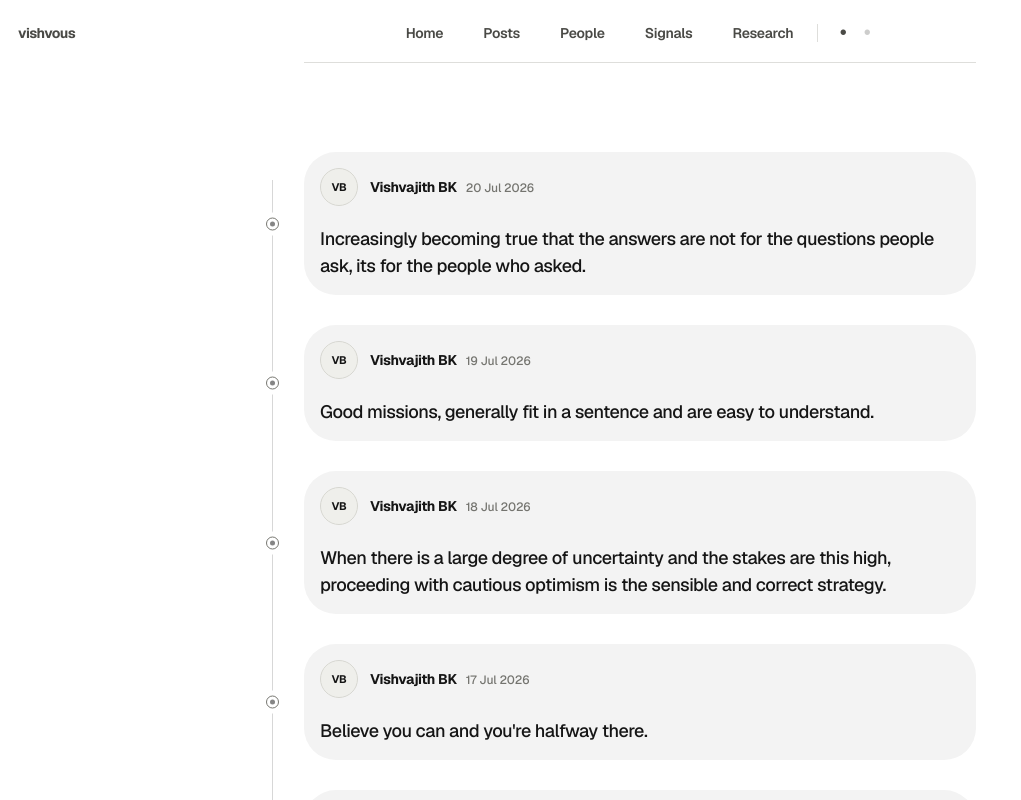
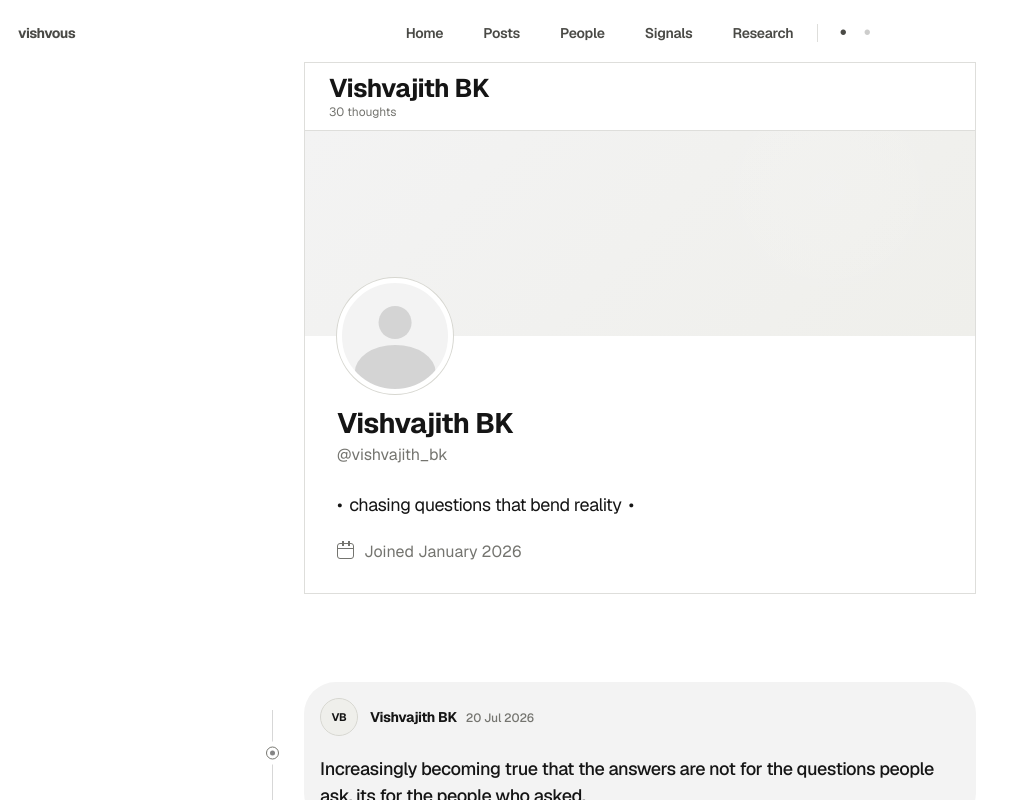
Before and after one commit to vishvajithbk/vishvous-portfolio-site, a Next.js app: page /posts in a window 1280 px wide. Shown: the top 800 px of the page, without its empty margins (0-1021 px from the left). Built offline with nearby package versions, Linux system fonts and the light colour scheme.

Commit message:
Add Posts profile header

```diff
--- a/app/globals.css
+++ b/app/globals.css
@@ -172,6 +172,15 @@ button:disabled {
   padding-top: 18px;
   background: var(--color-canvas);
   isolation: isolate;
+  transition: transform var(--duration-standard) var(--ease-emphasized);
+}
+
+html[data-posts-nav="hidden"] .site-header {
+  transform: translateY(calc(-100% - 1px));
+}
+
+.site-header:focus-within {
+  transform: translateY(0);
 }
 
 .site-header__bar {
@@ -314,6 +323,7 @@ button:disabled {
 }
 
 @media (prefers-reduced-motion: reduce) {
+  .site-header,
   .navigation a,
   .appearance-dot {
     transition: none;
--- /dev/null
+++ b/app/posts/PostsProfile.tsx
@@ -0,0 +1,109 @@
+"use client";
+
+import { useEffect } from "react";
+import styles from "./posts.module.css";
+
+const profile = {
+  name: "Vishvajith BK",
+  handle: "@vishvajith_bk",
+  bio: "chasing questions that bend reality",
+  joined: "Joined January 2026",
+} as const;
+
+function DummyAvatar({ compact = false }: { compact?: boolean }) {
+  return (
+    <span
+      className={`${styles.avatarSilhouette} ${
+        compact ? styles.compactAvatar : styles.profileAvatar
+      }`}
+      role={compact ? undefined : "img"}
+      aria-label={compact ? undefined : "Profile image placeholder"}
+    >
+      <span className={styles.avatarHead} aria-hidden="true" />
+      <span className={styles.avatarBody} aria-hidden="true" />
+    </span>
+  );
+}
+
+export function PostsProfile({ thoughtCount }: { thoughtCount: number }) {
+  useEffect(() => {
+    const root = document.documentElement;
+    let previousScrollY = window.scrollY;
+    let frameId = 0;
+
+    root.dataset.postsNav = "visible";
+
+    function updateNavigation() {
+      const currentScrollY = window.scrollY;
+      const scrollDelta = currentScrollY - previousScrollY;
+
+      if (currentScrollY <= 2 || scrollDelta < 0) {
+        root.dataset.postsNav = "visible";
+      } else if (scrollDelta > 0) {
+        root.dataset.postsNav = "hidden";
+      }
+
+      previousScrollY = currentScrollY;
+      frameId = 0;
+    }
+
+    function handleScroll() {
+      if (!frameId) {
+        frameId = window.requestAnimationFrame(updateNavigation);
+      }
+    }
+
+    window.addEventListener("scroll", handleScroll, { passive: true });
+
+    return () => {
+      window.removeEventListener("scroll", handleScroll);
+      if (frameId) {
+        window.cancelAnimationFrame(frameId);
+      }
+      delete root.dataset.postsNav;
+    };
+  }, []);
+
+  return (
+    <>
+      <div
+        className={styles.profileTakeover}
+        data-profile-takeover
+        aria-hidden="true"
+      >
+        <DummyAvatar compact />
+        <span className={styles.takeoverIdentity}>
+          <strong>{profile.name}</strong>
+          <span>{profile.bio}</span>
+        </span>
+        <span className={styles.takeoverJoined}>{profile.joined}</span>
+      </div>
+
+      <section
+        className={styles.profileHeader}
+        aria-labelledby="posts-profile-name"
+        aria-label="Posts profile"
+      >
+        <header className={styles.profileTopline}>
+          <div>
+            <h2 id="posts-profile-name">{profile.name}</h2>
+            <p>{thoughtCount} thoughts</p>
+          </div>
+        </header>
+
+        <div className={styles.profileBanner} aria-hidden="true" />
+
+        <div className={styles.profileDetails}>
+          <DummyAvatar />
+          <p className={styles.profileName}>{profile.name}</p>
+          <p className={styles.profileHandle}>{profile.handle}</p>
+          <p className={styles.profileBio}>{profile.bio}</p>
+          <p className={styles.profileJoined}>
+            <span className={styles.calendarIcon} aria-hidden="true" />
+            {profile.joined}
+          </p>
+        </div>
+      </section>
+    </>
+  );
+}
--- a/app/posts/page.tsx
+++ b/app/posts/page.tsx
@@ -1,10 +1,13 @@
+import { PostsProfile } from "./PostsProfile";
 import { ThoughtTimeline } from "./ThoughtTimeline";
 import styles from "./posts.module.css";
+import { thoughts } from "./thoughts";
 
 export default function Posts() {
   return (
     <main className={styles.postsPage} aria-label="Posts page">
       <h1 className="sr-only">Posts</h1>
+      <PostsProfile thoughtCount={thoughts.length} />
       <ThoughtTimeline />
     </main>
   );
--- a/app/posts/posts.module.css
+++ b/app/posts/posts.module.css
@@ -1,6 +1,233 @@
 .postsPage {
   min-height: calc(100vh - 61px);
-  padding: clamp(54px, 7vw, 92px) var(--space-6) 120px;
+  padding: 0 var(--space-6) 120px;
+}
+
+.profileHeader {
+  width: var(--content-width);
+  max-width: var(--content-max-width);
+  margin: -1px auto clamp(64px, 7vw, 88px);
+  overflow: hidden;
+  border: 1px solid var(--color-rule);
+  background: var(--color-canvas);
+}
+
+.profileTopline {
+  display: flex;
+  min-height: 66px;
+  align-items: center;
+  padding: 12px var(--space-6);
+  border-bottom: 1px solid var(--color-rule);
+}
+
+.profileTopline h2,
+.profileTopline p,
+.profileName,
+.profileHandle,
+.profileBio,
+.profileJoined {
+  margin: 0;
+}
+
+.profileTopline h2 {
+  font-size: clamp(20px, 2vw, 26px);
+  font-weight: var(--font-weight-bold);
+  letter-spacing: var(--tracking-tight);
+  line-height: 1.05;
+}
+
+.profileTopline p {
+  margin-top: 5px;
+  color: var(--color-text-muted);
+  font-size: var(--font-size-caption);
+  line-height: 1;
+}
+
+.profileBanner {
+  height: clamp(150px, 16vw, 220px);
+  background:
+    radial-gradient(circle at 78% 28%, rgba(255, 255, 255, 0.1), transparent 25%),
+    linear-gradient(135deg, var(--color-surface-card), var(--color-surface-muted));
+}
+
+.profileDetails {
+  position: relative;
+  padding: 72px var(--space-8) var(--space-8);
+}
+
+.avatarSilhouette {
+  position: relative;
+  display: block;
+  flex: 0 0 auto;
+  overflow: hidden;
+  border-radius: var(--radius-round);
+  background: var(--color-surface-card);
+}
+
+.profileAvatar {
+  position: absolute;
+  top: -58px;
+  left: var(--space-8);
+  width: 116px;
+  height: 116px;
+  border: 5px solid var(--color-canvas);
+  box-shadow: 0 0 0 1px var(--color-border-subtle);
+}
+
+.avatarHead,
+.avatarBody {
+  position: absolute;
+  left: 50%;
+  display: block;
+  background: var(--color-text);
+  opacity: 0.14;
+  transform: translateX(-50%);
+}
+
+.avatarHead {
+  top: 22%;
+  width: 31%;
+  aspect-ratio: 1;
+  border-radius: var(--radius-round);
+}
+
+.avatarBody {
+  bottom: -10%;
+  width: 76%;
+  height: 52%;
+  border-radius: 50% 50% 0 0;
+}
+
+.profileName {
+  font-size: clamp(22px, 2.2vw, 30px);
+  font-weight: var(--font-weight-bold);
+  letter-spacing: var(--tracking-tight);
+  line-height: 1.1;
+}
+
+.profileHandle {
+  margin-top: 6px;
+  color: var(--color-text-muted);
+  font-size: var(--font-size-content-compact);
+  line-height: 1.2;
+}
+
+.profileBio {
+  margin-top: var(--space-7);
+  font-size: var(--font-size-content);
+  letter-spacing: var(--tracking-content);
+  line-height: 1.4;
+}
+
+.profileBio::before,
+.profileBio::after {
+  content: "•";
+}
+
+.profileBio::before {
+  margin-right: 7px;
+}
+
+.profileBio::after {
+  margin-left: 7px;
+}
+
+.profileJoined {
+  display: flex;
+  align-items: center;
+  gap: 10px;
+  margin-top: var(--space-6);
+  color: var(--color-text-muted);
+  font-size: var(--font-size-content-compact);
+  line-height: 1.2;
+}
+
+.calendarIcon {
+  position: relative;
+  display: inline-block;
+  width: 17px;
+  height: 16px;
+  border: 1.5px solid currentColor;
+  border-radius: 3px;
+}
+
+.calendarIcon::before {
+  position: absolute;
+  top: 4px;
+  right: 0;
+  left: 0;
+  border-top: 1.5px solid currentColor;
+  content: "";
+}
+
+.calendarIcon::after {
+  position: absolute;
+  top: -3px;
+  left: 4px;
+  width: 1.5px;
+  height: 5px;
+  background: currentColor;
+  box-shadow: 6px 0 currentColor;
+  content: "";
+}
+
+.profileTakeover {
+  position: fixed;
+  z-index: 999;
+  top: 0;
+  left: 50%;
+  display: grid;
+  grid-template-columns: auto minmax(0, 1fr) auto;
+  width: var(--content-width);
+  max-width: var(--content-max-width);
+  min-height: var(--site-header-height);
+  align-items: center;
+  gap: var(--space-3);
+  padding: 8px var(--space-5);
+  border-bottom: 1px solid var(--color-rule);
+  background: var(--color-canvas);
+  box-shadow: 0 8px 24px rgba(0, 0, 0, 0.08);
+  pointer-events: none;
+  transform: translate(-50%, calc(-100% - 1px));
+  transition: transform var(--duration-standard) var(--ease-emphasized);
+}
+
+:global(html[data-posts-nav="hidden"]) .profileTakeover {
+  transform: translate(-50%, 0);
+}
+
+.compactAvatar {
+  width: 38px;
+  height: 38px;
+  border: 1px solid var(--color-border-subtle);
+}
+
+.takeoverIdentity {
+  display: flex;
+  min-width: 0;
+  flex-direction: column;
+  gap: 3px;
+}
+
+.takeoverIdentity strong {
+  font-size: var(--font-size-body);
+  letter-spacing: var(--tracking-content);
+  line-height: 1;
+}
+
+.takeoverIdentity > span {
+  overflow: hidden;
+  color: var(--color-text-muted);
+  font-size: var(--font-size-caption);
+  line-height: 1;
+  text-overflow: ellipsis;
+  white-space: nowrap;
+}
+
+.takeoverJoined {
+  color: var(--color-text-muted);
+  font-size: var(--font-size-caption);
+  white-space: nowrap;
 }
 
 .timeline {
@@ -133,7 +360,46 @@
 
 @media (max-width: 640px) {
   .postsPage {
-    padding: 44px var(--space-4) 80px;
+    padding: 0 var(--space-4) 80px;
+  }
+
+  .profileHeader {
+    width: 100%;
+    margin-bottom: 52px;
+  }
+
+  .profileTopline {
+    min-height: 58px;
+    padding-inline: var(--space-5);
+  }
+
+  .profileBanner {
+    height: 132px;
+  }
+
+  .profileDetails {
+    padding: 60px var(--space-5) var(--space-6);
+  }
+
+  .profileAvatar {
+    top: -48px;
+    left: var(--space-5);
+    width: 96px;
+    height: 96px;
+    border-width: 4px;
+  }
+
+  .profileBio {
+    font-size: var(--font-size-content-compact);
+  }
+
+  .profileTakeover {
+    width: 100%;
+    padding-inline: var(--space-4);
+  }
+
+  .takeoverJoined {
+    display: none;
   }
 
   .timeline {
@@ -164,6 +430,7 @@
 }
 
 @media (prefers-reduced-motion: reduce) {
+  .profileTakeover,
   .timelineItem {
     animation: none;
   }
```
Also changed, not shown: 1 other file (tests, documents, lock files or other folders).
